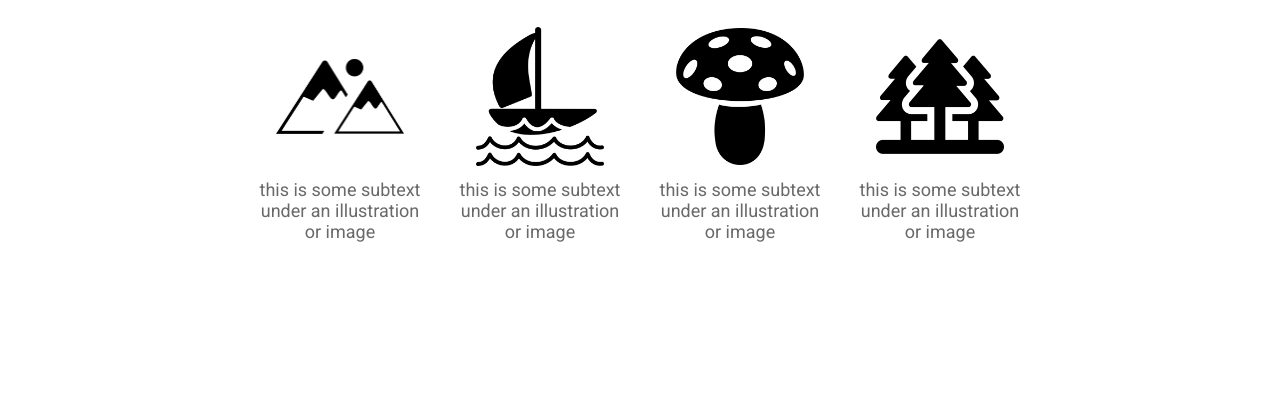
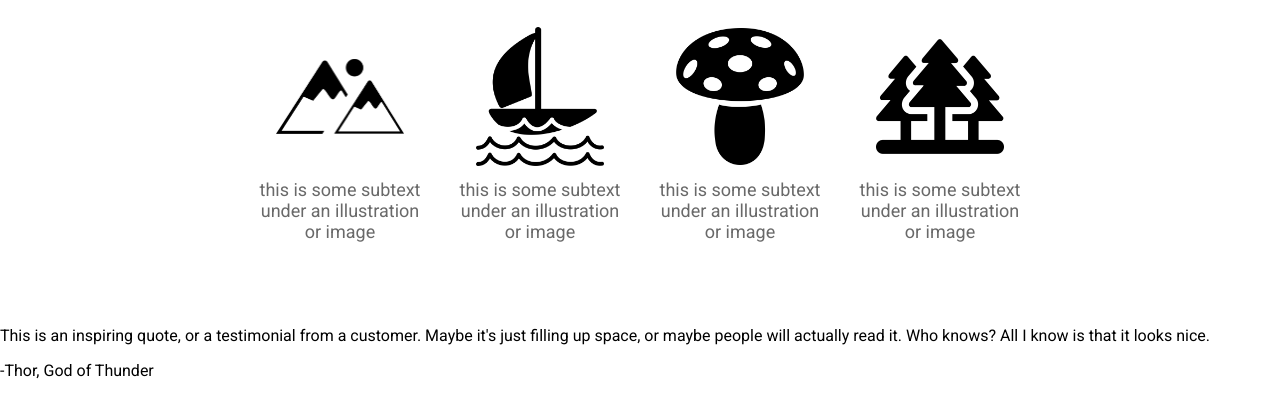
Before and after one commit to rafa1510/foundations-landing-page, a plain HTML site: page index.html in a window 1280 px wide. Shown: the part 628-1024 px from the top of the page. Before the commit the page ends 938 px from the top, so only its background shows below. Drawn offline with Linux system fonts and the light colour scheme.

Commit message:
Initialize Quote section in HTML

```diff
--- a/index.html
+++ b/index.html
@@ -58,4 +58,12 @@
             </div>
         </div>
     </div>
+    <div class="quote_container">
+        <div class="quote">
+            <p>This is an inspiring quote, or a testimonial from a customer. Maybe it's just filling up space, or maybe people will actually read it. Who knows? All I know is that it looks nice.</p>
+            <div class="author">
+                <p>-Thor, God of Thunder</p>
+            </div>
+        </div>
+    </div>
 </html>
```
